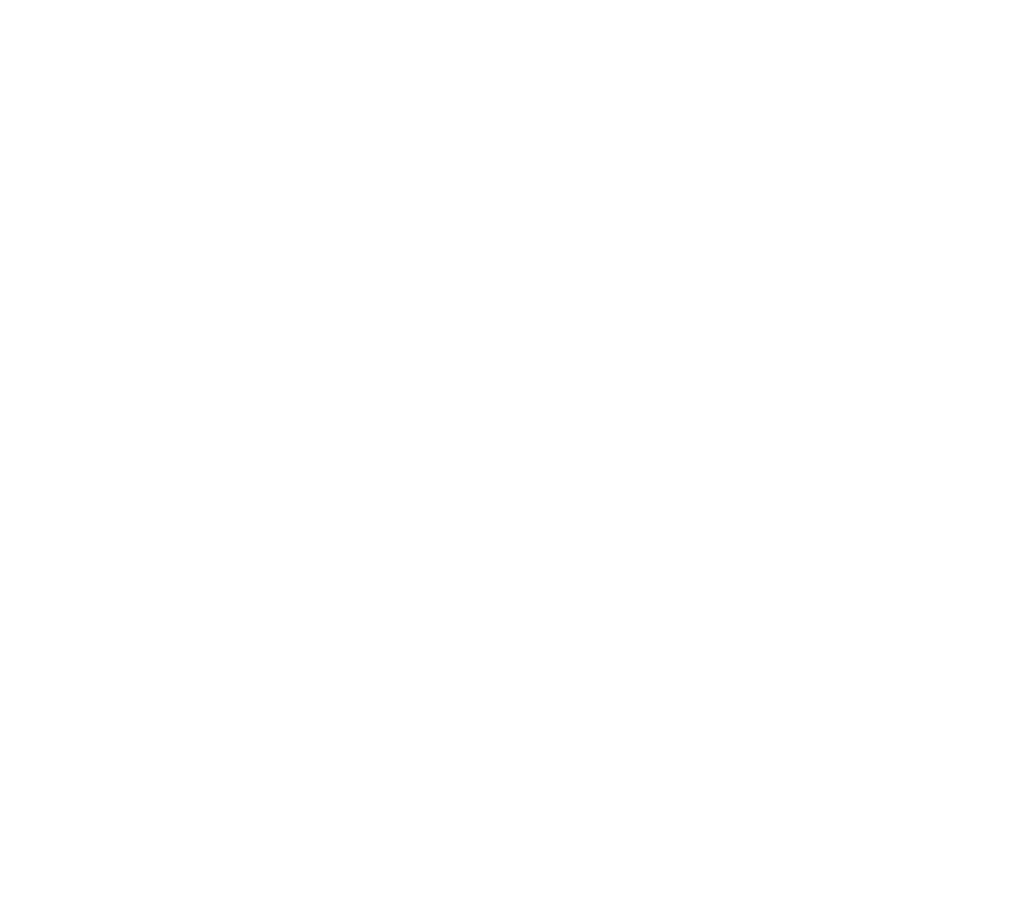
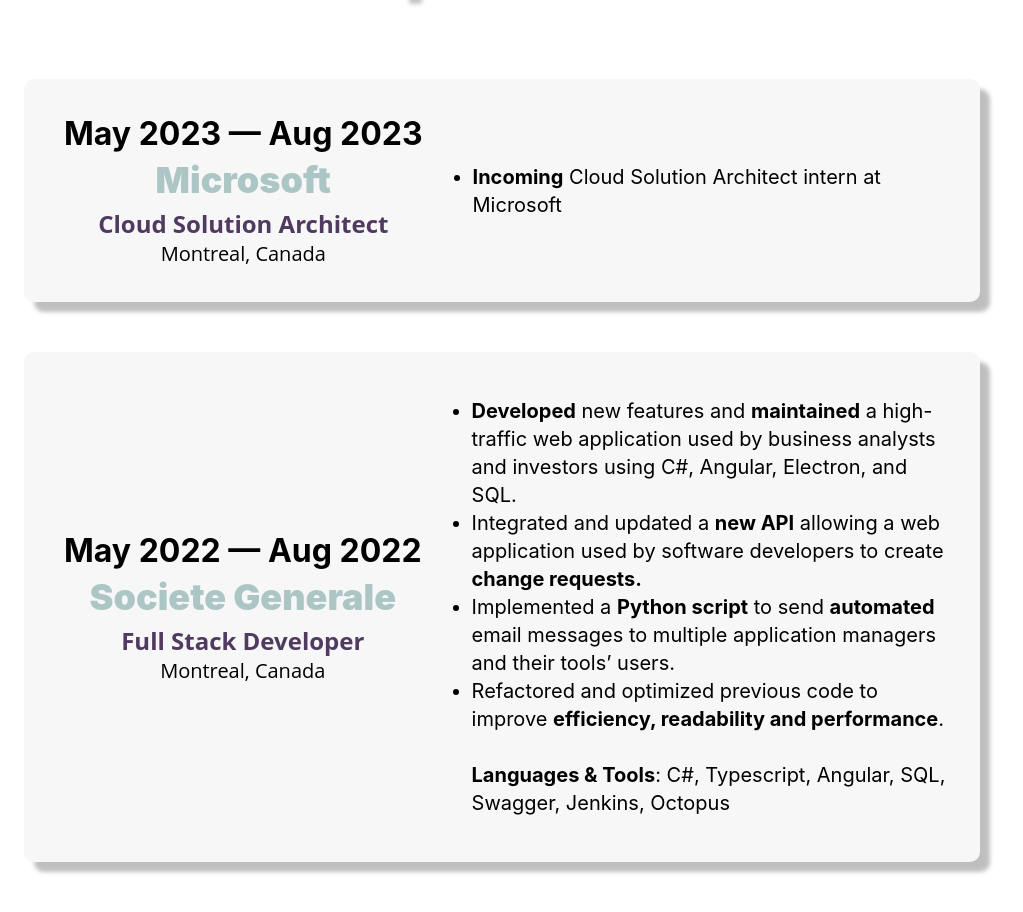
Before and after one commit to sandynguyen8928/SandyPersonalWebsite, a React (Create React App) app: page / in a window 1280 px wide. Shown: the part 2734-3646 px from the top of the page, without its empty margins (138-1161 px from the left). Before the commit the page ends 2238 px from the top, so only its background shows below. Built offline with nearby package versions, Linux system fonts and the light colour scheme.

Commit message:
created experience page

```diff
--- a/src/App.tsx
+++ b/src/App.tsx
@@ -3,6 +3,7 @@
 import NavBar from './pages/NavBar/NavBar';
 import HomePage from 'pages/HomePage/HomePage';
 import AboutPage from "./pages/AboutPage/AboutPage";
+import ExperiencePage from "./pages/ExperiencePage/ExperiencePage";
 
 function App() {
     return (
@@ -10,6 +11,7 @@
             <NavBar />
             <HomePage />
             <AboutPage />
+            <ExperiencePage />
         </Router>
   );
 }
--- /dev/null
+++ b/src/components/ExperienceBox/ExperienceBox.module.scss
@@ -0,0 +1,55 @@
+.BoxStyled {
+  display: flex;
+  width: 70%;
+  margin: auto auto 50px;
+}
+
+.ParentBox {
+  display: flex;
+  flex-direction: row;
+  margin: 15px 0 15px 0;
+}
+
+.LeftChild{
+  display: flex;
+  justify-content: center;
+  flex-direction: column;
+  margin: 10px;
+}
+
+.RightChild{
+  display: flex;
+  justify-content: center;
+  flex-direction: column;
+  flex: 1;
+  align-content: center;
+}
+
+.Date {
+  font-stretch: extra-expanded;
+  font-style: normal;
+  font-weight: 700;
+  font-size: 32px;
+  line-height: 39px;
+
+  text-align: center;
+
+  color: #000000;
+}
+
+.Location {
+  font-family: 'Open Sans', sans-serif;
+  font-style: normal;
+  font-weight: 400;
+  font-size: 20px;
+  line-height: 27px;
+  text-align: center;
+
+  color: #000000;
+}
+
+//TODO: Add space between titles
+//.Titles {
+//  display: flex;
+//  flex-direction: column;
+//}
--- /dev/null
+++ b/src/components/ExperienceBox/ExperienceBox.tsx
@@ -0,0 +1,37 @@
+import React from 'react';
+import styles from './ExperienceBox.module.scss'
+import TextBoxTitle from "../TextBoxTitle/TextBoxTitle";
+import TextBox from "../TextBox/TextBox";
+import TextBoxSubtitle from "../TextBoxSubtitle/TextBoxSubtitle";
+
+interface Props {
+    date: string;
+    company: string;
+    position: string;
+    location: string;
+    tasks: any;
+}
+
+const ExperienceBox:React.FC<Props> = ({date, company, position, location, tasks}) => {
+    return (
+        <TextBox text={
+            <div className={styles.ParentBox}>
+                <div className={styles.LeftChild}>
+                    <div className={styles.Date}>{date}</div>
+                    <div className={styles.Titles}>
+                        <TextBoxTitle title={company}/>
+                        <TextBoxSubtitle subtitle={position}/>
+                    </div>
+                    <div className={styles.Location}>{location}</div>
+                </div>
+                <div className={styles.RightChild}>
+                    {tasks}
+                </div>
+            </div>
+        }
+        addClassName={styles.BoxStyled}
+        />
+    )
+}
+
+export default ExperienceBox;
--- /dev/null
+++ b/src/pages/ExperiencePage/ExperiencePage.tsx
@@ -0,0 +1,31 @@
+import React from 'react';
+import styles from './ExperiencePage.module.scss';
+import PageTitle from "../../components/PageTitle/PageTitle";
+import ExperienceBox from "../../components/ExperienceBox/ExperienceBox";
+
+const microsoftTasks =
+    <ul>
+        <li><b>Incoming</b> Cloud Solution Architect intern at Microsoft</li>
+    </ul>
+
+const sgTasks =
+    <ul>
+        <li><b>Developed</b> new features and <b>maintained</b> a high-traffic web application used by business analysts and investors using C#, Angular, Electron, and SQL.</li>
+        <li>Integrated and updated a <b>new API</b> allowing a web application used by software developers to create <b>change requests.</b></li>
+        <li>Implemented a <b>Python script</b> to send <b>automated</b> email messages to multiple application managers and their tools’ users.</li>
+        <li>Refactored and optimized previous code to improve <b>efficiency, readability and performance</b>.</li>
+        <br />
+        <b>Languages & Tools</b>: C#, Typescript, Angular, SQL, Swagger, Jenkins, Octopus
+    </ul>
+
+const ExperiencePage = () => {
+    return (
+        <div>
+            <PageTitle title="experience" />
+            <ExperienceBox date={"May 2023 — Aug 2023"} company={"Microsoft"} position={"Cloud Solution Architect"} location={"Montreal, Canada"} tasks={microsoftTasks}/>
+            <ExperienceBox date={"May 2022 — Aug 2022"} company={"Societe Generale"} position={"Full Stack Developer"} location={"Montreal, Canada"} tasks={sgTasks}/>
+        </div>
+    )
+}
+
+export default ExperiencePage
```
Also changed, not shown: src/pages/ExperiencePage/ExperiencePage.module.scss (added).
